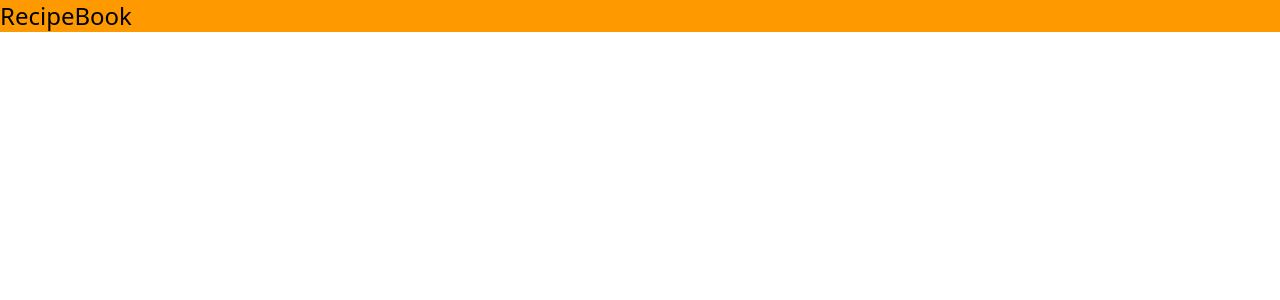
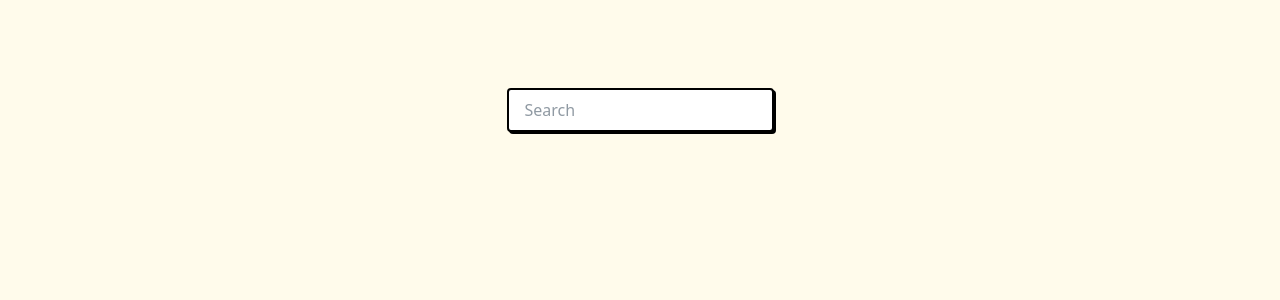
Before and after one commit to mannyblum/RecipeBook, a React (Vite) app: page / in a window 1280 px wide. Shown: the top 300 px of the page. Built offline with nearby package versions, Linux system fonts and the light colour scheme.

Commit message:
added textfield component prepped it for search

```diff
--- a/src/App.tsx
+++ b/src/App.tsx
@@ -1,7 +1,43 @@
+import RecipeBook from "./components/RecipeBook";
+
+// 1. 🔍 Search Functionality
+//  [ ] Input field to search recipes by keyword (e.g. “chicken”, “pasta”)
+//  [ ] Submit button or search-on-type functionality (debounced)
+//  [ ] Handle empty or invalid searches (show appropriate message)
+//
+// 2. 🌐 API Integration
+//  [ ] Use a free public recipe API (e.g. TheMealDB or Edamam)
+//  [ ] Make API call on search submission
+//  [ ] Show a loading indicator while fetching data
+//  [ ] Display a friendly message if no results are found
+//
+// 3. 📄 Results Display
+//  [ ] Render a list/grid of recipe cards:
+//  [ ] Recipe image (thumbnail)
+//  [ ] Recipe title
+//  [ ] Short summary or category (if available)
+//  [ ] Make sure the results are responsive (mobile-first)
+//
+// 4. 🔗 Recipe Detail View
+//  [ ] Clicking a recipe opens a detailed view (modal, drawer, or separate page/route):
+//  [ ] Full recipe title
+//  [ ] Full-size image
+//  [ ] List of ingredients
+//  [ ] Instructions or cooking steps
+//  [ ] Optional: video or source link (if available)
+//  [ ] "Back to search results" button or modal close
+//
+// 5. 🧠 State Management
+//  [ ] Store:
+//  [ ] Search query
+//  [ ] List of search results
+//  [ ] Selected recipe (for detailed view)
+//  [ ] Handle edge cases (e.g., no recipe selected, API errors, loading state)
+
 function App() {
   return (
-    <div className="bg-amber-500">
-      <div className="text-black text-2xl">RecipeBook</div>
+    <div className="bg-amber-50 h-screen py-20">
+      <RecipeBook />
     </div>
   );
 }
--- /dev/null
+++ b/src/components/RecipeBook.tsx
@@ -0,0 +1,24 @@
+import { useState } from "react";
+import TextField from "./forms/TextField";
+
+const RecipeBook = () => {
+  const [searchTerm, setSearchTerm] = useState<string>("");
+
+  const handleSearchSubmit = () => {
+    // run search here
+    console.log("search");
+  };
+
+  return (
+    <div className="flex justify-center">
+      <TextField
+        value={searchTerm}
+        onChange={(val) => setSearchTerm(val)}
+        onKeyDown={handleSearchSubmit}
+        placeholder="Search"
+      />
+    </div>
+  );
+};
+
+export default RecipeBook;
--- /dev/null
+++ b/src/components/forms/TextField.tsx
@@ -0,0 +1,46 @@
+type TextFieldProps = {
+  label?: string;
+  placeholder?: string;
+  value: string;
+  autoFocus?: boolean;
+  onChange: (val: string) => void;
+  onKeyDown: () => void;
+};
+
+const TextField = ({
+  label,
+  value,
+  placeholder,
+  onChange,
+  onKeyDown,
+  ...rest
+}: TextFieldProps) => {
+  // const handleKeyDown = (e: KeyboardEventHandler<HTMLInputElement>) => {
+  const handleKeyDown = (e: React.KeyboardEvent<HTMLInputElement>) => {
+    if (e.key === "Enter") {
+      console.log("do validate");
+      onKeyDown();
+    }
+  };
+
+  return (
+    <div className="py-2 px-6 pb-4 flex flex-col">
+      {label && (
+        <label htmlFor={placeholder} className="text-sm py-1">
+          {label}
+        </label>
+      )}
+      <input
+        type="text"
+        placeholder={placeholder}
+        value={value}
+        onKeyDown={handleKeyDown}
+        onChange={({ target: { value } }) => onChange(value)}
+        className="shadow-[2px_2px_0px_rgba(0,0,0,1)] border-2 border-black w-full rounded-sm py-2 px-4 focus:ring-2 focus:ring-offset-2 focus:ring-black focus:outline-hidden bg-white"
+        {...rest}
+      />
+    </div>
+  );
+};
+
+export default TextField;
```
